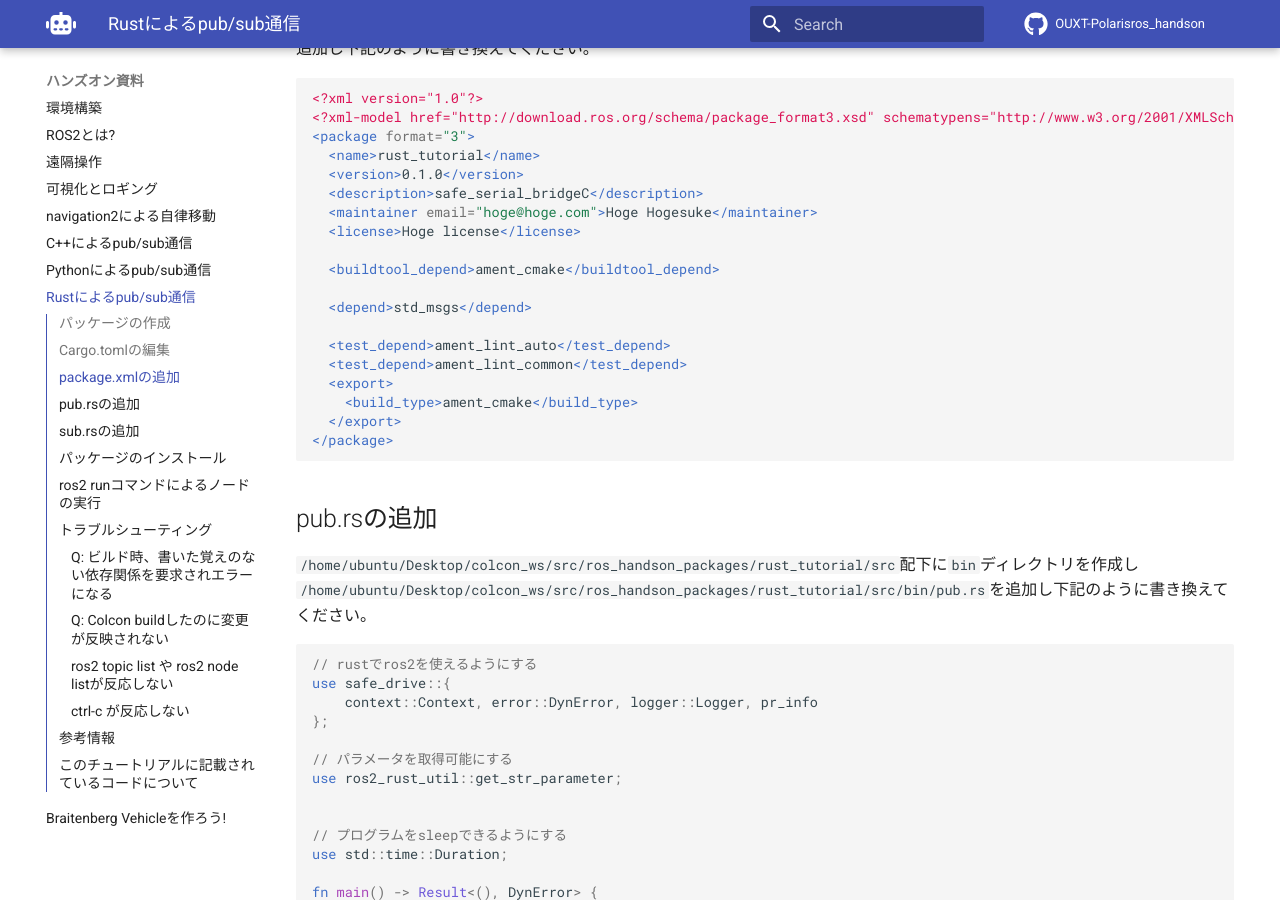
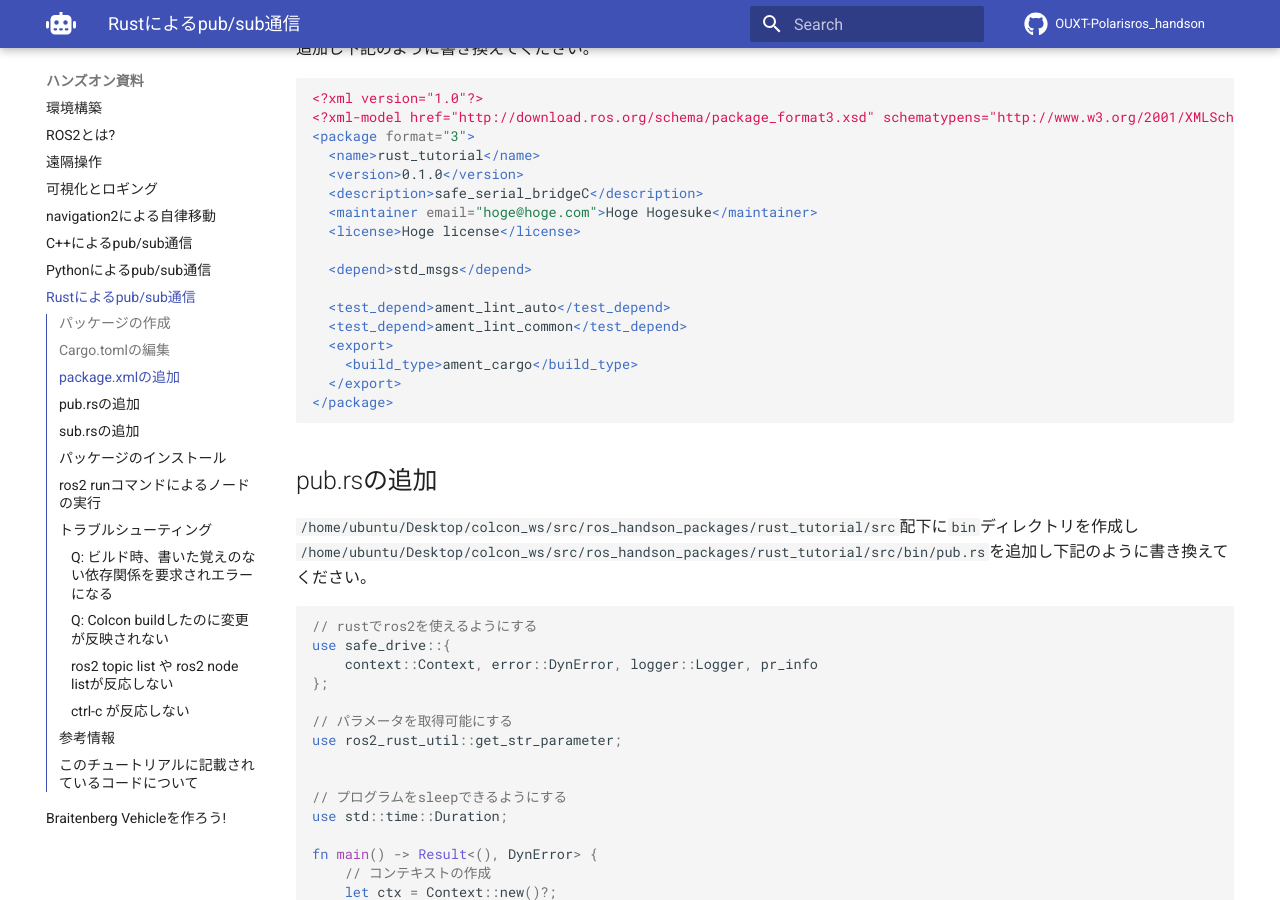
Before and after one commit to OUXT-Polaris/ros_handson, an MkDocs documentation site: the page built from docs/safe_drive.md, in a window 1280 px wide and 900 px high, scrolled down 1404 px. Built offline with MkDocs 1.6.1 and Material for MkDocs 9.7.7, drawn with Linux system fonts in a browser that asks for light colours; nearby versions of some CDN libraries; comment, search, counter and statistics services are not loaded.

Commit message:
Update safe_drive.md

````diff
--- a/docs/safe_drive.md
+++ b/docs/safe_drive.md
@@ -65,14 +65,12 @@ safe_drive_version = "0.2"
   <maintainer email="hoge@hoge.com">Hoge Hogesuke</maintainer>
   <license>Hoge license</license>
 
-  <buildtool_depend>ament_cmake</buildtool_depend>
-
   <depend>std_msgs</depend>
 
   <test_depend>ament_lint_auto</test_depend>
   <test_depend>ament_lint_common</test_depend>
   <export>
-    <build_type>ament_cmake</build_type>
+    <build_type>ament_cargo</build_type>
   </export>
 </package>
 ```
````
